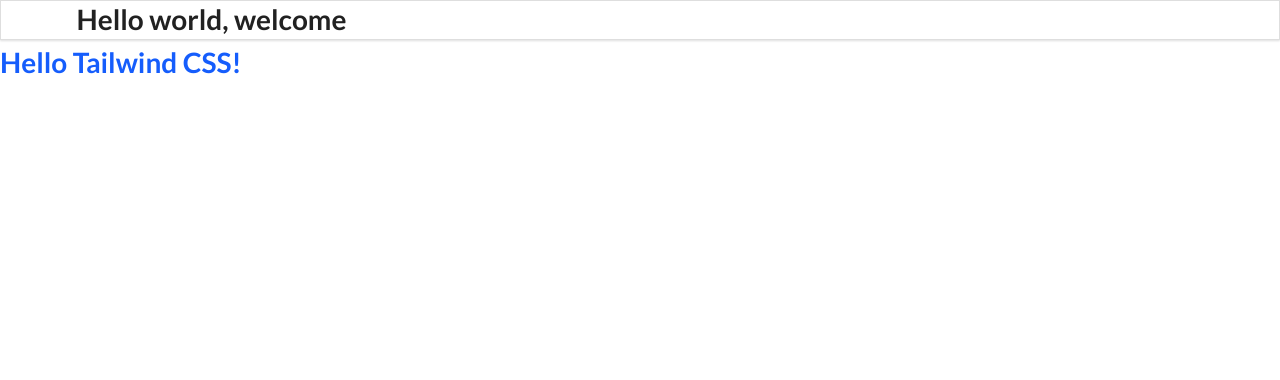
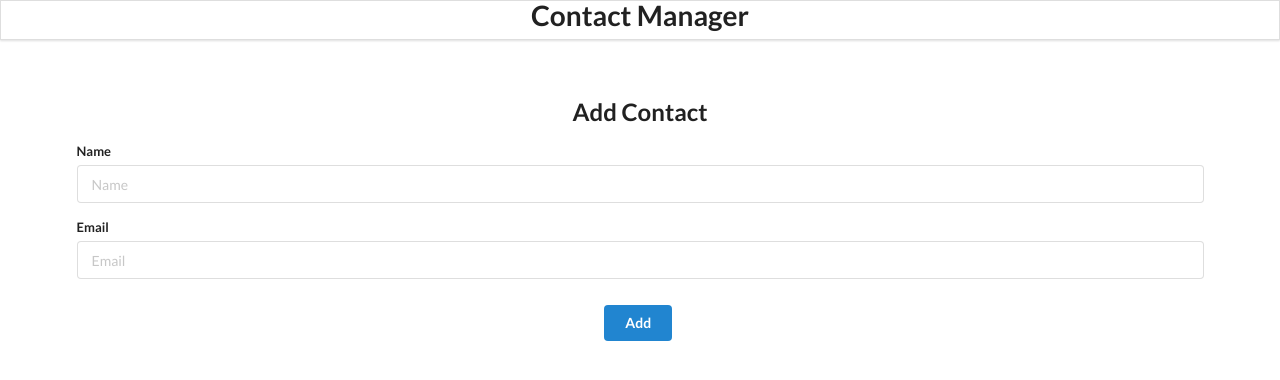
Before and after one commit to Viswajith2003/react-basic-project, a React (Vite) app: page / in a window 1280 px wide. Shown: the top 380 px of the page. Built offline with nearby package versions, Linux system fonts and the light colour scheme.

Commit message:
contact app started

```diff
--- a/package.json
+++ b/package.json
@@ -12,7 +12,9 @@
   "dependencies": {
     "@tailwindcss/vite": "^4.1.17",
     "react": "^19.2.0",
-    "react-dom": "^19.2.0"
+    "react-dom": "^19.2.0",
+    "uuid": "^13.0.0",
+    "uuidv4": "^6.2.13"
   },
   "devDependencies": {
     "@eslint/js": "^9.39.1",
--- a/src/App.jsx
+++ b/src/App.jsx
@@ -1,12 +1,32 @@
-import React from "react";
-import Hello from "./components/hello";
+import React, { useEffect, useState } from "react";
+import AddContact from "./components/AddContact";
+import Header from "./components/Header";
+import ContactLists from "./components/ContactLists";
+import { uuid } from "uuid";
 
+const LOCAL_STORAGE_KEY = "contacts";
 function App() {
+  const [contacts, setContacts] = useState([]);
+
+  const addContactHandler = (contact) => {
+    console.log(contact);
+    setContacts([...contacts, { id: uuid(), ...contacts }]);
+  };
+
+  useEffect(() => {
+    const selectContacts = JSON.parse(localStorage.getItem(LOCAL_STORAGE_KEY));
+    if (selectContacts) setContacts(selectContacts);
+  }, []);
+
+  useEffect(() => {
+    localStorage.setItem(LOCAL_STORAGE_KEY, JSON.stringify(contacts));
+  }, [contacts]);
+
   return (
-    <div className="">
-      <Hello />
-      <br />
-      <h1 className="text-4xl font-bold text-blue-600">Hello Tailwind CSS!</h1>{" "}
+    <div>
+      <Header />
+      <AddContact addContactHandler={addContactHandler} />
+      <ContactLists contacts={contacts} />
     </div>
   );
 }
--- /dev/null
+++ b/src/components/AddContact.jsx
@@ -0,0 +1,52 @@
+import React, { Component } from "react";
+
+class AddContact extends Component {
+  state = {
+    name: "",
+    email: "",
+  };
+
+  add = (e) => {
+    e.preventDefault();
+    if (this.state.name === "" && this.state.email === "") {
+      return alert("All the fields are mandatory!");
+    }
+    console.log(this.state);
+    this.props.addContactHandler(this.state);
+    this.setState({ name: "", email: "" });
+  };
+
+  render() {
+    return (
+      <div className="ui main " style={{ marginTop: "100px" }}>
+        <h2 className="ui center aligned header">Add Contact</h2>
+        <form className="ui form container" onSubmit={this.add}>
+          <div className="field">
+            <label>Name</label>
+            <input
+              type="text"
+              name="name"
+              placeholder="Name"
+              value={this.state.name}
+              onChange={(e) => this.setState({ name: e.target.value })}
+            />
+          </div>
+          <div className="field">
+            <label>Email</label>
+            <input
+              type="text"
+              name="email"
+              placeholder="Email"
+              value={this.state.email}
+              onChange={(e) => this.setState({ email: e.target.value })}
+            />
+          </div>
+          <div className="ui center aligned header">
+            <button className="ui button blue">Add</button>
+          </div>
+        </form>
+      </div>
+    );
+  }
+}
+export default AddContact;
--- /dev/null
+++ b/src/components/ContactCard.jsx
@@ -0,0 +1,48 @@
+import React from "react";
+
+export default function ContactCard(props) {
+  const { name, email } = props.contact;
+  return (
+    <div
+      className="contact-card"
+      style={{
+        display: "flex",
+        alignItems: "center",
+        padding: "12px 16px",
+        margin: "8px 0",
+        border: "1px solid #e0e0e0",
+        borderRadius: "8px",
+        background: "#fff",
+        boxShadow: "0 1px 3px rgba(0,0,0,0.04)",
+        gap: "16px",
+        minWidth: "250px"
+      }}
+    >
+      <i
+        className="user circle icon"
+        style={{
+          fontSize: "2em",
+          color: "#1976d2",
+          marginRight: "8px"
+        }}
+      ></i>
+      <div className="content" style={{ flex: 1 }}>
+        <div className="header" style={{ fontSize: "1.1em", fontWeight: "bold" }}>
+          {name}
+        </div>
+        <div style={{ fontSize: "0.95em", color: "#555" }}>{email}</div>
+      </div>
+      <i
+        className="trash alternate outline icon"
+        style={{
+          color: "#e53935",
+          fontSize: "1.5em",
+          cursor: "pointer",
+          transition: "color 0.2s"
+        }}
+        onMouseOver={e => (e.currentTarget.style.color = "#b71c1c")}
+        onMouseOut={e => (e.currentTarget.style.color = "#e53935")}
+      ></i>
+    </div>
+  );
+}
--- /dev/null
+++ b/src/components/ContactLists.jsx
@@ -0,0 +1,9 @@
+import React from "react";
+import ContactCard from "./ContactCard";
+
+export default function ContactLists(props) {
+  const renderContactList = props.contacts.map((contact) => {
+    return <ContactCard contact={contact} key={contact.id || contact.email} />;
+  });
+  return <div className="ui celled list">{renderContactList}</div>;
+}
--- /dev/null
+++ b/src/components/Header.jsx
@@ -0,0 +1,13 @@
+import React from "react";
+
+export default function Header() {
+  return (
+    <div className="ui fixed menu">
+      <div className="ui container">
+        <h1 className="ui header" style={{ textAlign: "center", width: "100%" }}>
+          Contact Manager
+        </h1>
+      </div>
+    </div>
+  );
+}
--- a/src/components/hello.jsx
+++ /dev/null
@@ -1,15 +0,0 @@
-import React from "react";
-
-class Hello extends React.Component {
-  render() {
-    return (
-      <div className="ui fixed menu">
-        <div className="ui container center">
-          <h1>Hello world, welcome</h1>
-        </div>
-      </div>
-    );
-  }
-}
-
-export default Hello;
```
Also changed, not shown: 1 other file (tests, documents, lock files or other folders).
